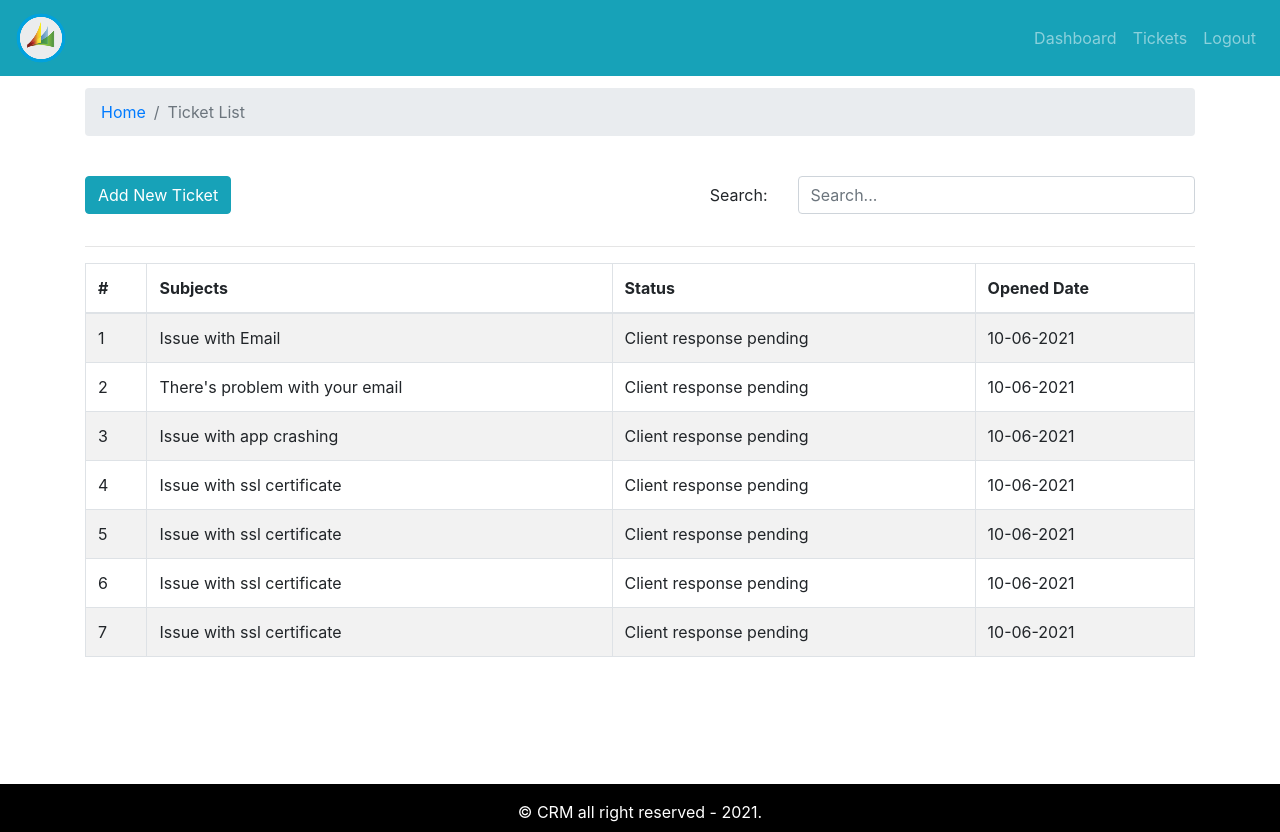
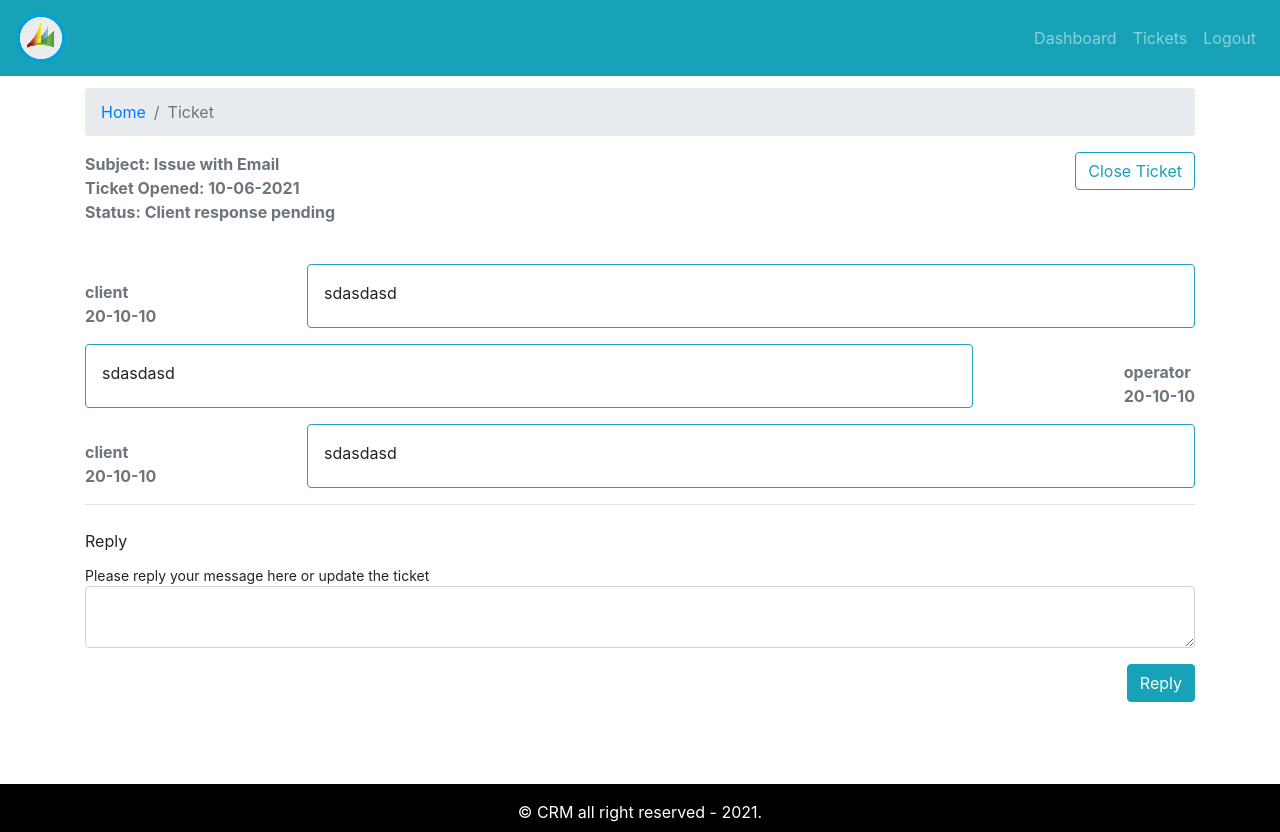
Before and after one commit to arizalinside/crm-frontend, a React (Create React App) app: page / in a window 1280 px wide. Built offline with nearby package versions, Linux system fonts and the light colour scheme.

Commit message:
ticket landing page added

```diff
--- a/src/App.js
+++ b/src/App.js
@@ -3,7 +3,8 @@
 import { DefaultLayout } from "./layout/DefaultLayout";
 // import { Dashboard } from "./page/dashboard/Dashboard.page";
 // import { AddTicket } from "./page/new-ticket/AddTicket.page";
-import { TicketLists } from "./page/ticket-list/TicketLists.page";
+// import { TicketLists } from "./page/ticket-list/TicketLists.page";
+import { Ticket } from "./page/ticket/Ticket.page";
 // import { Entry } from "./page/entry/Entry.page";
 
 function App () {
@@ -13,7 +14,8 @@
       <DefaultLayout>
         {/* <Dashboard /> */}
         {/* <AddTicket /> */}
-        <TicketLists />
+        {/* <TicketLists /> */}
+        <Ticket />
       </DefaultLayout>
     </div>
   );
--- a/src/assets/data/ticket-dummy.json
+++ b/src/assets/data/ticket-dummy.json
@@ -3,7 +3,25 @@
         "id": 1,
         "subjects": "Issue with Email",
         "status": "Client response pending",
-        "addedAt": "10-06-2021"
+        "addedAt": "10-06-2021",
+        "history": [
+            {
+                "date": "20-10-10",
+                "message": "sdasdasd",
+                "messageBy": "client"
+            },
+            {
+                "date": "20-10-10",
+                "message": "sdasdasd",
+                "messageBy": "operator"
+            },
+            {
+                "date": "20-10-10",
+                "message": "sdasdasd",
+                "messageBy": "client"
+            }
+        ]
+
     },
     {
         "id": 2,
--- /dev/null
+++ b/src/components/message-history/MessageHistory.comp.js
@@ -0,0 +1,20 @@
+import React from "react";
+import PropTypes from "prop-types";
+import "./message-history.style.css";
+
+export const MessageHistory = ({ msg }) => {
+  if (!msg) return null;
+  return msg.map((row, i) => (
+    <div key={i} className="message-history mt-3">
+        <div className="send font-weight-bold text-secondary mt-3">
+            <div className="sender">{row.messageBy }</div>
+            <div className="date">{row.date}</div>
+        </div>
+        <div className="message">{row.message}</div>
+    </div>
+  ));
+};
+
+MessageHistory.propTypes = {
+  msg: PropTypes.array.isRequired
+};
--- /dev/null
+++ b/src/components/message-history/message-history.style.css
@@ -0,0 +1,19 @@
+.message-history {
+    display: flex;
+    flex-direction: row;
+    justify-content: space-between;
+}
+
+.message-history:nth-child(even) {
+    display: flex;
+    flex-direction: row-reverse;
+    justify-content: space-between;
+}
+
+.message {
+    padding: 1rem;
+    width: 80%;
+    border: 1px solid rgb(39, 159, 189);
+    border-radius: 0.25rem;
+
+}
--- /dev/null
+++ b/src/components/update-ticket/UpdateTicket.comp.js
@@ -0,0 +1,28 @@
+import React from "react";
+import { Form, Button } from "react-bootstrap";
+import PropTypes from "prop-types";
+
+export const UpdateTicket = ({ handleOnChange, handleOnSubmit, msg }) => {
+  return (
+        <Form onSubmit={handleOnSubmit}>
+            <Form.Label>Reply</Form.Label>
+            <Form.Text>Please reply your message here or update the ticket</Form.Text>
+            <Form.Control
+            value={msg}
+            onChange={handleOnChange}
+            as="textarea"
+            row="5"
+            name="detail"
+            />
+            <div className="text-right mt-3 mb-3">
+                <Button variant="info" type="submit">Reply</Button>
+            </div>
+        </Form>
+  );
+};
+
+UpdateTicket.propTypes = {
+  handleOnChange: PropTypes.func.isRequired,
+  handleOnSubmit: PropTypes.func.isRequired,
+  msg: PropTypes.string.isRequired
+};
--- /dev/null
+++ b/src/page/ticket/Ticket.page.js
@@ -0,0 +1,58 @@
+import React, { useState, useEffect } from "react";
+import { Container, Row, Col, Button } from "react-bootstrap";
+import { PageBreadcrumb } from "../../components/breadcrumb/Breadcrumb.comp";
+import tickets from "../../assets/data/ticket-dummy.json";
+import { MessageHistory } from "../../components/message-history/MessageHistory.comp";
+import { UpdateTicket } from "../../components/update-ticket/UpdateTicket.comp";
+
+const ticket = tickets[0];
+export const Ticket = () => {
+  const [message, setMessage] = useState("");
+
+  useEffect(() => {}, [message]);
+
+  const handleOnChange = e => {
+    setMessage(e.target.value);
+  };
+
+  const handleOnSubmit = () => {
+    alert("Form submitted");
+  };
+  return (
+        <Container>
+            <Row>
+                <Col>
+                    <PageBreadcrumb page="Ticket" />
+                </Col>
+            </Row>
+
+            <Row>
+                <Col className="font-weight-bolder text-secondary">
+                    <div className="subject">Subject: {ticket.subjects}</div>
+                    <div className="date">Ticket Opened: {ticket.addedAt}</div>
+                    <div className="status">Status: {ticket.status}</div>
+                </Col>
+                <Col className="text-right">
+                    <Button variant="outline-info">Close Ticket</Button>
+                </Col>
+            </Row>
+
+            <Row className="mt-4">
+                <Col>
+                    <MessageHistory msg={ticket.history} />
+                </Col>
+            </Row>
+            <hr />
+
+            <Row className="mt-4">
+                <Col>
+                    <UpdateTicket
+                    msg={message}
+                    handleOnChange={handleOnChange}
+                    handleOnSubmit={handleOnSubmit}
+                    />
+                </Col>
+            </Row>
+        </Container>
+  );
+};
```
